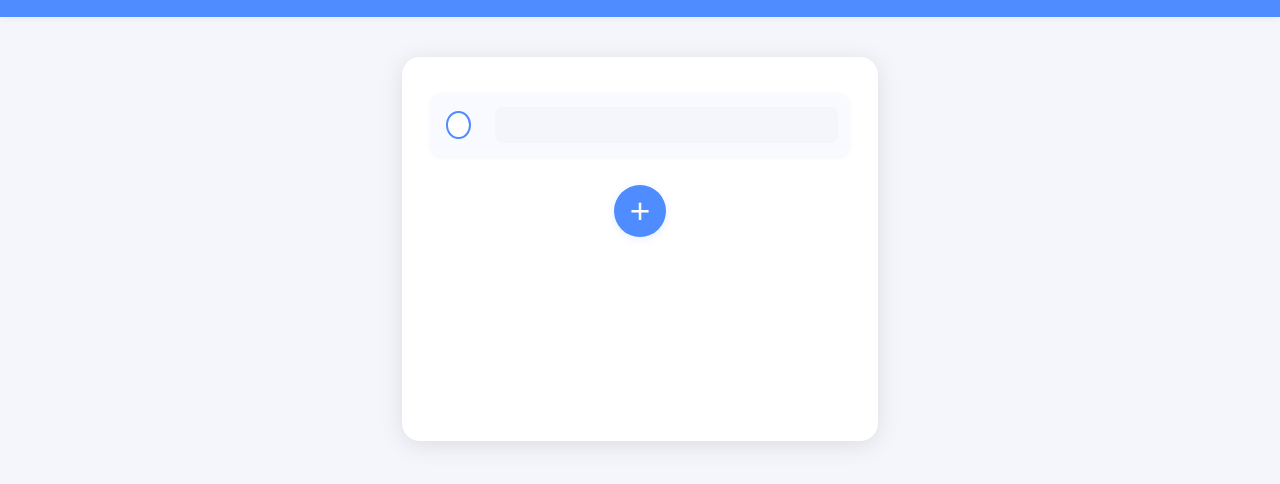
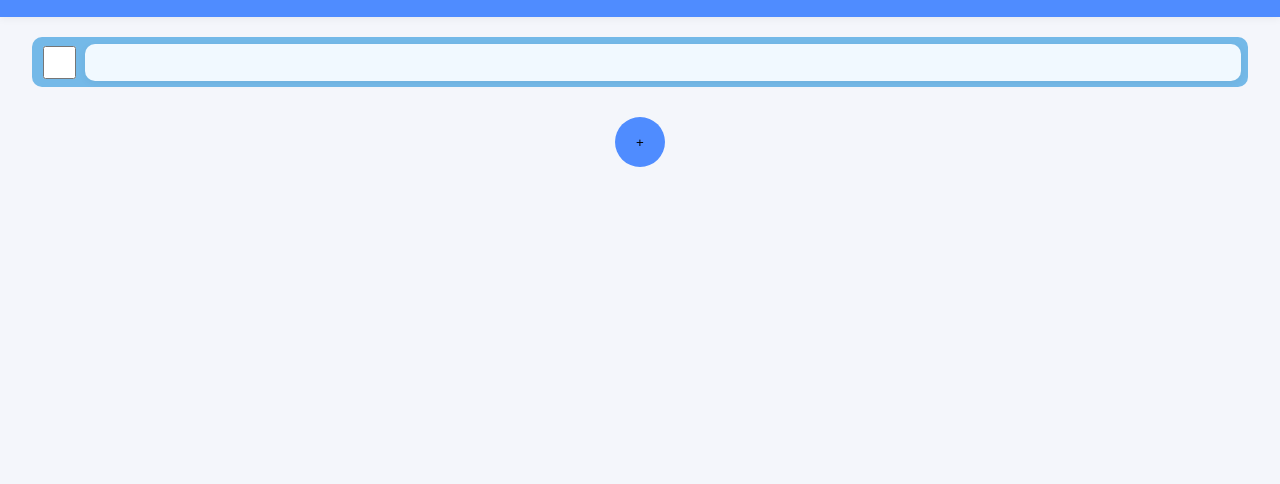
Before and after one commit to surajthapa-code/To-Do-List, a plain HTML site: page index.html in a window 1280 px wide. Shown: the part 74-558 px from the top of the page. Drawn offline with Linux system fonts and the light colour scheme.

Commit message:
recommit

```diff
--- a/app.js
+++ b/app.js
@@ -1,8 +1,10 @@
-const newButton = document.querySelectorAll(".create-new");
+const newButton = document.querySelector(".create-new");
 const checkbox = document.querySelector("#custom-checkbox");
 const taskbar = document.querySelector(".task-bar");
 const task = document.querySelector("#text");
 
-newButton:addEventListener("click",()=>{
-    const newtask = task.cloneNode(true);
+newButton.addEventListener("click",()=>{
+    const newtaskbar = taskbar.cloneNode();
+
+
 })
--- a/index.html
+++ b/index.html
@@ -12,10 +12,8 @@
     </div><!--header end-->
     <main id="main-section">
         <div class="task-bar">
-            <div class="task">
-            <input class="custom-checkbox" type="checkbox">
+            <input id="custom-checkbox" type="checkbox">
             <input id="text" type="text">
-            </div>
 
         </div><!--task-bar end-->
         <button class="create-new">+</button>
--- a/style.css
+++ b/style.css
@@ -24,154 +24,40 @@ body {
 }
 
 /* Main container */
-main {
-    max-width: 420px;
-    margin: 40px auto;
-    background: #fff;
-    border-radius: 18px;
-    box-shadow: 0 4px 24px rgba(0,0,0,0.10);
-    padding: 36px 28px 28px 28px;
-    min-height: 320px;
-    position: relative;
+main{
+display: grid;
+grid-column: auto;
+place-items: center;
 }
 
-form {
-    width: 100%;
+#custom-checkbox{
+    width: 33px;
+    height: 33px;
 }
-
-/* Task bar */
-.task-bar {
+.task-bar{
+    background-color: rgb(116, 185, 232);
+    margin-top: 20px;
+    width: 95vw;
+    height: 50px;
     display: flex;
+    flex-flow: row;
+    justify-content: space-evenly;
     align-items: center;
-    background: #f8faff;
-    border-radius: 12px;
-    padding: 14px 12px;
-    margin-bottom: 18px;
-    box-shadow: 0 1px 4px rgba(0,0,0,0.04);
-    transition: box-shadow 0.2s;
+    border-radius: 10px;
 }
-
-.task-bar:focus-within {
-    box-shadow: 0 2px 8px rgba(79,140,255,0.10);
+#text{
+    border-radius: 10px;
+    background-color: #f1f9ff;
+    width: 90vw;
+    height: 35px;
+    border: unset;
+    box-shadow: 0 2px 8px rgba(0,0,0,0.05);
 }
-
-/* Task */
-.task {
-    display: flex;
-    align-items: center;
-    width: 100%;
-    gap: 14px;
+.create-new{
+    width: 50px;
+    height: 50px;
+    border-radius: 50%;
+    margin-top: 30px;
+    border: unset;
+    background-color:#4f8cff;
 }
-
-/* Custom Checkbox */
-.custom-checkbox {
-    appearance: none;
-    -webkit-appearance: none;
-    width: 28px;
-    height: 28px;
-    border: 2px solid #4f8cff;
-    border-radius: 50%;
-    background: #fff;
-    cursor: pointer;
-    position: relative;
-    transition: background 0.2s, border-color 0.2s;
-    margin-right: 10px;
-    outline: none;
-}
-
-.custom-checkbox:checked {
-    background: #4f8cff;
-    border-color: #4f8cff;
-}
-
-.custom-checkbox:checked::after {
-    content: '';
-    position: absolute;
-    left: 8px;
-    top: 4px;
-    width: 7px;
-    height: 13px;
-    border: solid #fff;
-    border-width: 0 3px 3px 0;
-    transform: rotate(45deg);
-}
-
-/* Text input */
-#text {
-    width: 100%;
-    height: 36px;
-    border: none;
-    border-radius: 7px;
-    padding: 0 14px;
-    font-size: 1rem;
-    background: #f4f6fb;
-    color: #333;
-    outline: none;
-    transition: background 0.2s;
-    box-sizing: border-box;
-}
-
-#text:focus {
-    background: #eaf1fb;
-}
-
-/* Add button */
-.create-new {
-    display: block;
-    margin: 28px auto 0 auto;
-    background: #4f8cff;
-    color: #fff;
-    border: none;
-    border-radius: 50%;
-    width: 52px;
-    height: 52px;
-    font-size: 2.2rem;
-    line-height: 1;
-    cursor: pointer;
-    box-shadow: 0 2px 8px rgba(79,140,255,0.15);
-    transition: background 0.2s, box-shadow 0.2s;
-}
-
-.create-new:hover {
-    background: #3570d4;
-    box-shadow: 0 4px 16px rgba(79,140,255,0.18);
-}
-
-/* Responsive styles */
-@media (max-width: 600px) {
-    main {
-        max-width: 98vw;
-        padding: 16px 4vw 16px 4vw;
-        min-height: 200px;
-    }
-
-    .header {
-        padding: 18px 0 12px 0;
-        font-size: 1.1rem;
-    }
-
-    .task-bar {
-        flex-direction: column;
-        align-items: stretch;
-        padding: 10px 6px;
-        margin-bottom: 16px;
-    }
-
-    .task {
-        flex-direction: row;
-        gap: 8px;
-    }
-
-    #text {
-        font-size: 0.98rem;
-        height: 32px;
-        padding: 0 8px;
-    }
-
-    .create-new {
-        width: 42px;
-        height: 42px;
-        font-size: 1.5rem;
-        margin: 16px auto 0 auto;
-    }
-}
```
